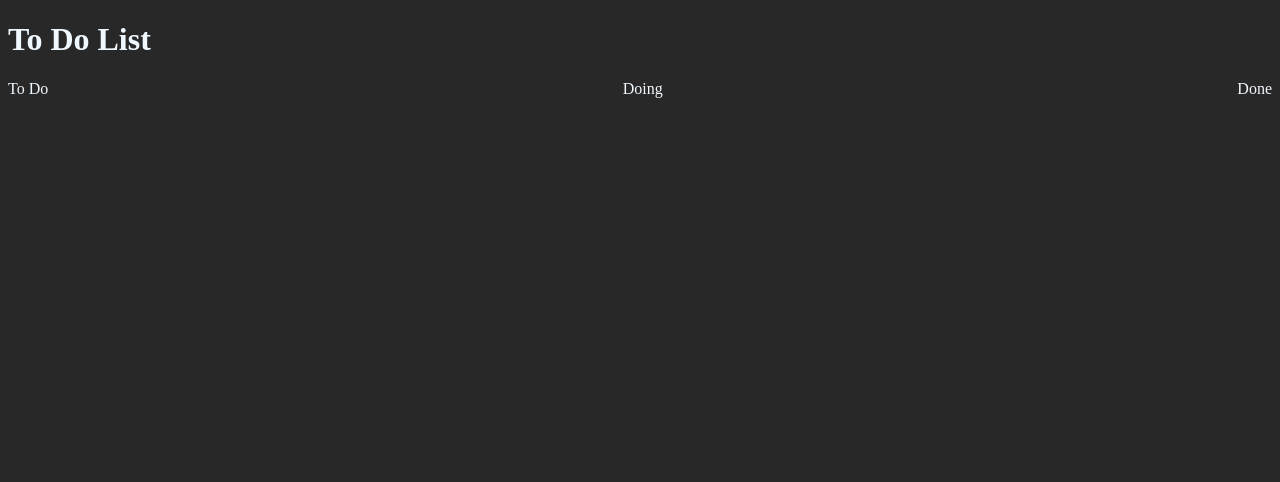
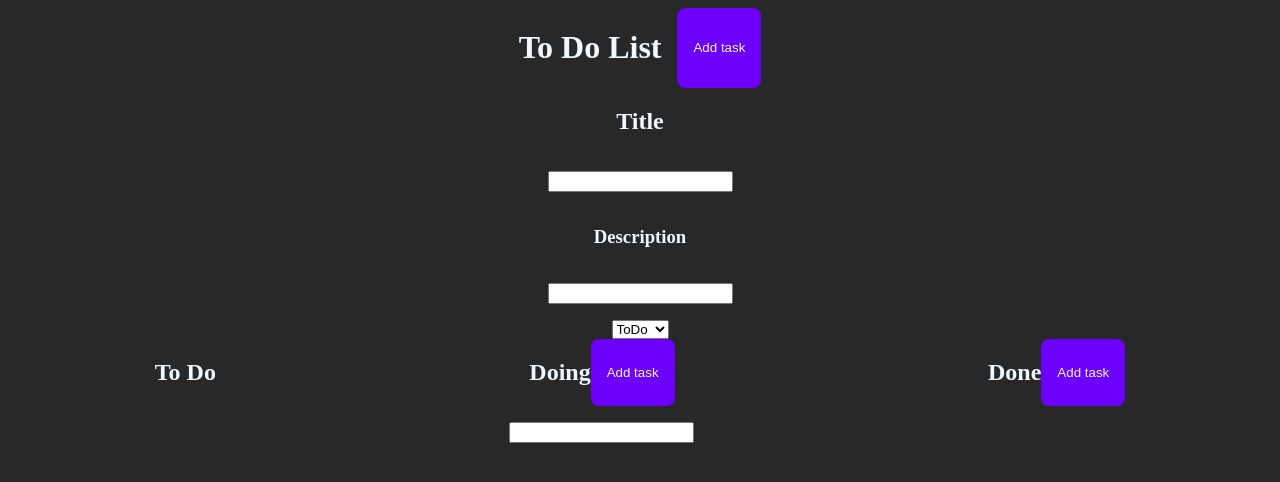
Before and after one commit to Sebasln/ToDoList-web, a plain HTML site: page index.html in a window 1280 px wide. Drawn offline with Linux system fonts and the light colour scheme.

Commit message:
clase 09/10/25

```diff
--- a/index.css
+++ b/index.css
@@ -1,10 +1,56 @@
 .container{
     display: flex;
-    justify-content: space-between;
+    justify-content: space-around;
     flex-direction: row;
 }
 
 body{
     background-color: rgb(40, 40, 40);
     color: aliceblue;
+
 }
+
+.centered{
+    display: flex;
+    justify-content: center;
+}
+
+.sectionContainer{
+    display: flex;
+    flex-direction: column;
+    gap: 1rem;
+}
+
+button{
+    border-radius: 0.5rem;
+    background-color:  rgb(108, 0, 250);
+    color: aliceblue;
+    border: none;
+    padding: 1rem;
+    cursor: pointer;
+}
+
+button:hover{
+    background-color: rgb(165, 0, 254);
+}
+
+.taskContainer{
+    display: flex;
+    flex-direction: column;
+    gap: 1rem;
+
+}
+
+.task{
+    display: flex;
+    flex-direction: column;
+    align-items: center;
+
+}
+
+.taskMakerDiv{
+    gap: 1rem;
+    display: flex;
+    flex-direction: column;
+    align-items: center;
+}
--- a/index.html
+++ b/index.html
@@ -1,5 +1,6 @@
 <!DOCTYPE html>
 <html lang="en">
+
 <head>
     <meta charset="UTF-8">
     <meta name="viewport" content="width=device-width, initial-scale=1.0">
@@ -7,12 +8,55 @@
     <script src="index.js"></script>
     <title>To Do List</title>
 </head>
+
 <body>
-    <h1>To Do List</h1>
+    <div style="display: flex; justify-content: center; gap: 1rem;">
+        <h1 class="centered">To Do List</h1>
+        <button id="addToDo">Add task</button>
+    </div>
+    <div class="taskMakerDiv">
+        <h2>Title</h2>
+        <input type="text">
+        <h3>Description</h3>
+        <input type="text">
+        <select name="state" id="taskState" style="">
+            <option value="ToDo">ToDo</option>
+            <option value="Doing">Doing</option>
+            <option value="Done">Done</option>
+        </select>
+    </div>
+
     <div class="container">
-        <div>To Do</div>
-        <div>Doing</div>
-        <div>Done</div>
+        <div class="sectionContainer">
+            <div class="centered">
+                <h2>To Do</h2>
+            </div>
+            <div class="taskContainer">
+
+
+
+            </div>
+        </div>
+        <div class="sectionContainer">
+            <div class="centered">
+                <h2>Doing</h2>
+                <button id="addDoing ">Add task</button>
+            </div>
+            <div class="taskContainer">
+                <input type="text">
+                <div class="taskDoing">
+                </div>
+            </div>
+        </div>
+        <div class="sectionContainer">
+            <div class="centered">
+                <h2>Done</h2>
+                <button id="addDone">Add task</button>
+            </div>
+            <div class="taskContainer">
+            </div>
+        </div>
     </div>
 </body>
+
 </html>
--- a/index.js
+++ b/index.js
@@ -0,0 +1,11 @@
+document.addEventListener('DOMContentLoaded', function() {
+    const addToDo = document.getElementById('addToDo');
+    const addDoing = document.getElementById('addDoing');
+    const addDone = document.getElementById('addDone');
+
+    addToDo.addEventListener('click', function() {
+
+        console.log("hola")
+    });
+
+});
```
